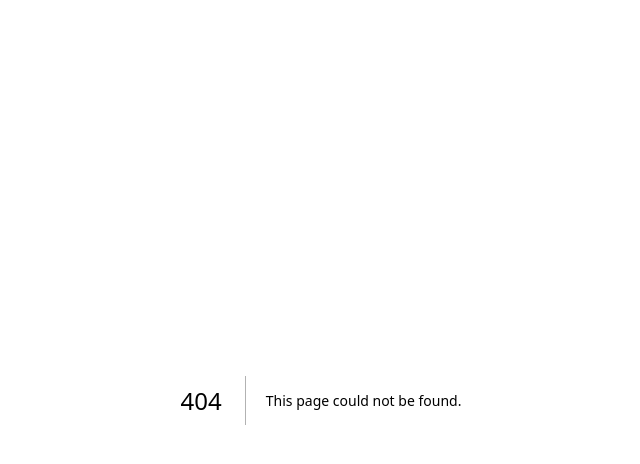
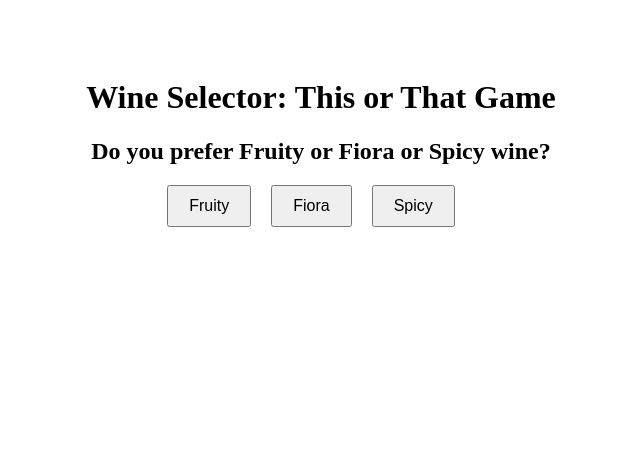
Before and after one commit to MarkPhamm/Southern-Glazers-Brand-Explorer, a Next.js app: page /components/games/thisorthat in a window 1280 px wide. Before the commit this address had no page. Shown: the top 464 px of the page, without its empty margins (319-959 px from the left). Built offline with nearby package versions, Linux system fonts and the light colour scheme.

Commit message:
First draft of This or That game, trying to combine the slider bar of sweetness and bitness with the choosing options part

```diff
--- /dev/null
+++ b/app/components/games/thisorthat/page.tsx
@@ -0,0 +1,134 @@
+"use client";
+
+import { useState } from "react";
+
+// Fake wine data mapped to user choices
+const wineRecommendations = [
+  { choices: ["Fruity", "Rough", "Long"], wine: "Moscato" },
+  { choices: ["Fiora", "Silky", "Long"], wine: "Riesling"},
+  { choices: ["Spicy", "Silky", "Medium"], wine: "Cabernet"},
+  { choices: ["Spicy", "Silky", "Short"], wine: "Sauvignon"},
+  { choices: ["Fruity", "Rough", "Short"], wine: "Chardonnay"},
+];
+
+export default function WineSelectorGame() {
+  const [step, setStep] = useState(1);            // Track which step the user is on
+  const [selectedChoices, setSelectedChoices] = useState<string[]>([]);  // User's selected choices
+  const [finalWine, setFinalWine] = useState<string | null>(null);  // The recommended wine
+
+  // Function to handle user choice
+  const handleChoice = (choice: string) => {
+    // Add the selected choice to the choices array
+    const updatedChoices = [...selectedChoices, choice];
+    setSelectedChoices(updatedChoices);
+
+    // Move to the next step or determine the final wine
+    if (step === 1) {
+      setStep(2);  // Move to step 2 (Rough or Silky mouthfeel)
+    } else if (step === 2) {
+      setStep(3); // Move to step 3 (Long or Medium or Short finish)
+    } else if (step == 3) {
+        // Find the wine recommendation based on the user's choices
+      const wine = wineRecommendations.find(
+        (recommendation) =>
+          recommendation.choices[0] === updatedChoices[0] &&  // Match first choice (Fruity/Fiora/Spicy)
+          recommendation.choices[1] === updatedChoices[1] &&  // Match second choice (Rough/Silky)
+          recommendation.choices[2] === updatedChoices[2]     // Match third choice (Long/Medium/Short)
+      );
+      setFinalWine(wine?.wine || "Sorry, no wine matches your choice!");  // Set the final wine
+    }
+  };
+
+  // Reset the game
+  const resetGame = () => {
+    setStep(1);
+    setSelectedChoices([]);
+    setFinalWine(null);
+  };
+
+  return (
+    <div style={{ textAlign: "center", padding: "50px" }}>
+      <h1>Wine Selector: This or That Game</h1>
+
+      {finalWine ? (
+        <div>
+          <h2>Your perfect wine is: {finalWine}</h2>
+          <button
+            style={{ padding: "10px 20px", fontSize: "16px", marginTop: "20px" }}
+            onClick={resetGame}
+          >
+            Play Again
+          </button>
+        </div>
+      ) : (
+        <div>
+          {step === 1 && (
+            <>
+              <h2>Do you prefer Fruity or Fiora or Spicy wine?</h2>
+              <button
+                style={{ marginRight: "20px", padding: "10px 20px", fontSize: "16px" }}
+                onClick={() => handleChoice("Fruity")}
+              >
+                Fruity
+              </button>
+              <button
+                style={{ marginRight: "20px", padding: "10px 20px", fontSize: "16px" }}
+                onClick={() => handleChoice("Fiora")}
+              >
+                Fiora
+              </button>
+              <button
+                style={{ marginRight: "20px", padding: "10px 20px", fontSize: "16px" }}
+                onClick={() => handleChoice("Spicy")}
+              >
+                Spicy
+              </button>
+            </>
+          )}
+
+          {step === 2 && (
+            <>
+              <h2>Would you like Rough or Silky mouthfeel?</h2>
+              <button
+                style={{ marginRight: "20px", padding: "10px 20px", fontSize: "16px" }}
+                onClick={() => handleChoice("Rough")}
+              >
+                Rough
+              </button>
+              <button
+                style={{ padding: "10px 20px", fontSize: "16px" }}
+                onClick={() => handleChoice("Silky")}
+              >
+                Silky
+              </button>
+            </>
+          )}
+
+            {step === 3 && (
+            <>
+              <h2>Would you like Long or Medium or Short finish?</h2>
+              <button
+                style={{ marginRight: "20px", padding: "10px 20px", fontSize: "16px" }}
+                onClick={() => handleChoice("Long")}
+              >
+                Long
+              </button>
+              <button
+                style={{ marginRight: "20px", padding: "10px 20px", fontSize: "16px" }}
+                onClick={() => handleChoice("Medium")}
+              >
+                Medium
+              </button>
+              <button
+                style={{ marginRight: "20px", padding: "10px 20px", fontSize: "16px" }}
+                onClick={() => handleChoice("Short")}
+              >
+                Short
+              </button>
+            </>
+          )}
+        </div>
+      )}
+    </div>
+  );
+}
```
